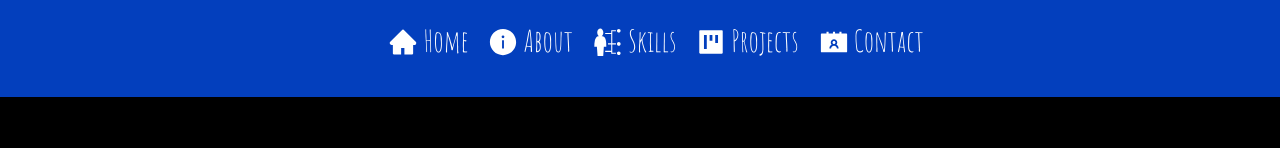
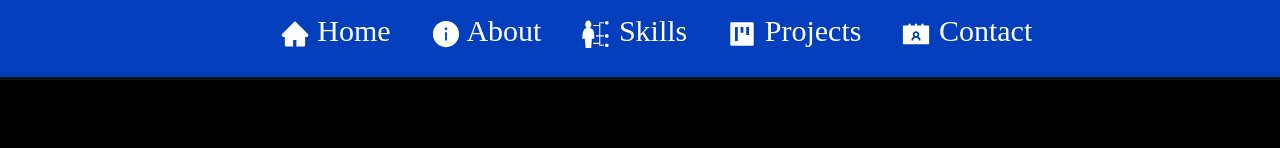
Before and after one commit to jonasmachados/portfolio, a React (Create React App) app: page / in a window 1280 px wide. Shown: the top 148 px of the page. Built offline with nearby package versions, Linux system fonts and the light colour scheme; no server answers; a web font is replaced by a local one.

Commit message:
Fix Stylig Menu

```diff
--- a/src/components/Banner/Banner.css
+++ b/src/components/Banner/Banner.css
@@ -1,9 +1,10 @@
 @import url("https://fonts.googleapis.com/css2?family=Amatic+SC&family=Cormorant+SC&display=swap");
 
 .banner {
-  margin-top: 90px;
+  margin-top: 80px;
   padding: 20px;
   padding-top: 70px;
+  padding-bottom: 40px;
   background-color: black;
   display: grid;
 }
--- a/src/components/NaviBar/Nav.css
+++ b/src/components/NaviBar/Nav.css
@@ -4,7 +4,6 @@
   flex-direction: column;
   top: 0;
   width: 100%;
-  height: auto;
   background-color: var(--primary-color);
   z-index: 1;
 }
@@ -14,10 +13,11 @@
 }
 
 .navbar a {
+  padding: 0 20px;
   text-decoration: none;
-  color: #fff;
+  color: #ffffff;
   font-size: 30px;
-  font-family: "Amatic SC", cursive;
+  font-family: cursive;
 }
 
 .navbar a:hover {
@@ -40,10 +40,6 @@
   padding-right: 50px;
 }
 
-.nav-item {
-  margin: 10px;
-}
-
 .hamburger {
   display: flex;
   padding-right: 90%;
```
